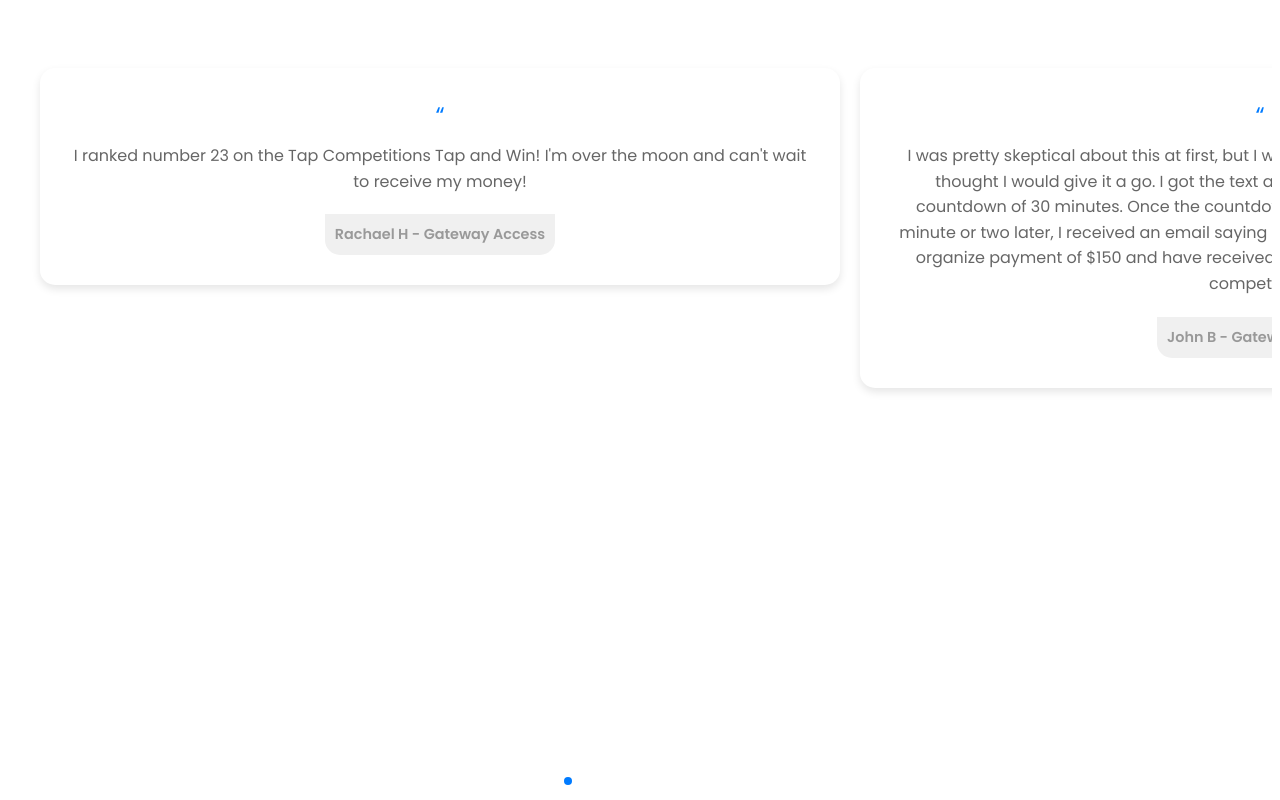
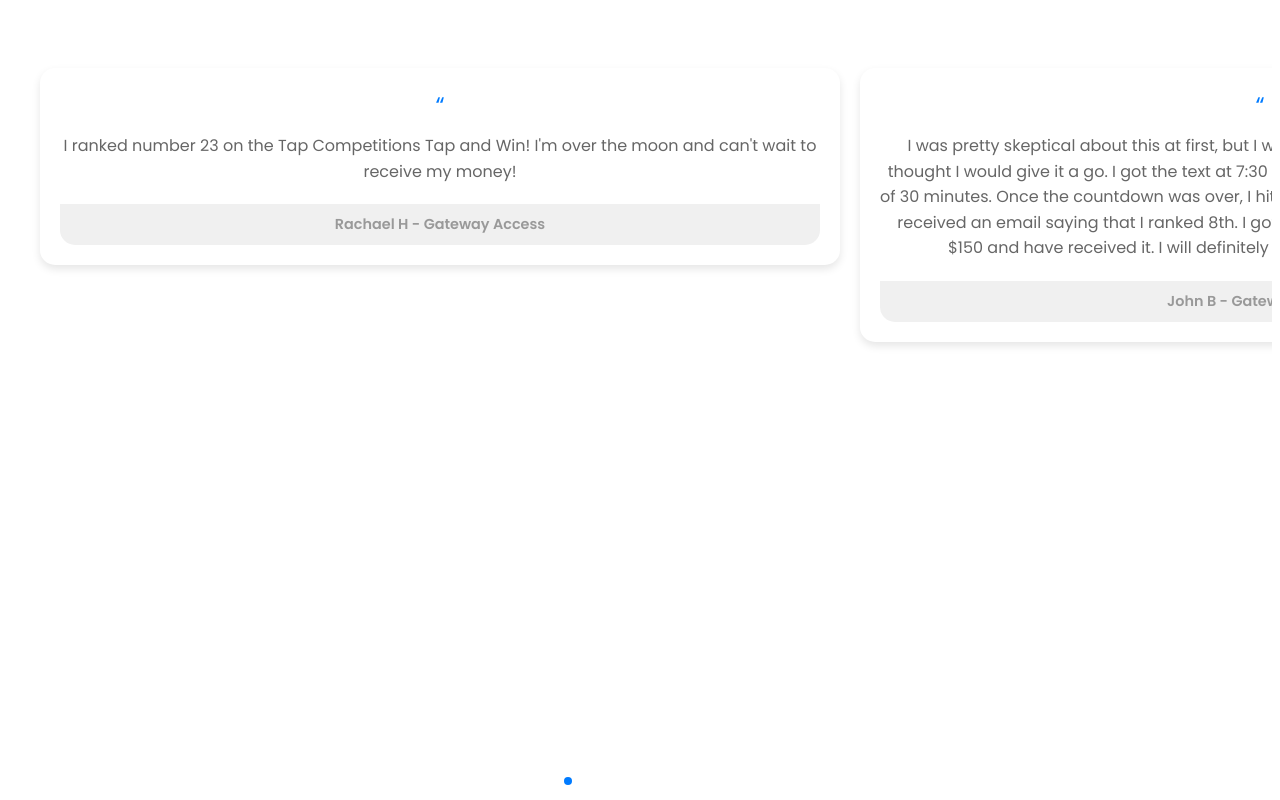
Before and after one commit to Tapcompetitions/tap-competitions-testimonials, a plain HTML site: page index.html in a window 1280 px wide. Drawn offline with nearby package versions, Linux system fonts and the light colour scheme.

Commit message:
Update index.html

```diff
--- a/index.html
+++ b/index.html
@@ -3,7 +3,7 @@
 <head>
     <meta charset="UTF-8">
     <meta name="viewport" content="width=device-width, initial-scale=1.0">
-    <title>Testimonials Carousel</title>
+    <title>Isolated Testimonials Carousel</title>
     <link href="https://fonts.googleapis.com/css2?family=Poppins:wght@400;600&display=swap" rel="stylesheet">
     <link rel="stylesheet" href="https://unpkg.com/swiper/swiper-bundle.min.css">
     <style>
@@ -17,14 +17,13 @@
             display: flex;
             flex-direction: column;
             align-items: center;
-            justify-content: center;
         }
 
         /* Testimonial Section Styling */
         #testimonial-carousel #testimonials {
             width: 100%;
             max-width: 1200px;
-            padding: 20px;
+            padding: 20px 20px;
             text-align: center;
             margin: 0 auto;
         }
@@ -32,11 +31,7 @@
         /* Swiper container */
         #testimonial-carousel .swiper-container {
             width: 100%;
-            max-width: 800px;
-            height: auto;
-            display: flex;
-            align-items: center;
-            justify-content: center;
+            max-width: 800px; /* Fixed width for desktop */
             padding: 20px 0;
         }
 
@@ -45,18 +40,17 @@
             background-color: #fff;
             border-radius: 15px;
             box-shadow: 0 4px 8px rgba(0, 0, 0, 0.1);
-            padding: 30px;
+            padding: 20px;
             display: flex;
             flex-direction: column;
-            justify-content: center;
-            align-items: center;
+            justify-content: space-between;
             box-sizing: border-box;
-            text-align: center;
+            margin: 0 auto;
         }
 
         #testimonial-carousel .quote {
             font-size: 1.5em;
-            color: #007BFF; /* Blue color */
+            color: #007BFF; /* Changed to Blue */
             margin-bottom: 10px;
         }
 
@@ -78,13 +72,13 @@
 
         /* Pagination styling */
         #testimonial-carousel .swiper-pagination-bullet {
-            background-color: #fff;
+            background-color: #fff; /* White dots */
             opacity: 1;
             transition: background-color 0.3s;
         }
 
         #testimonial-carousel .swiper-pagination-bullet-active {
-            background-color: #007BFF;
+            background-color: #007BFF; /* Active dot changed to Blue */
         }
     </style>
 </head>
@@ -94,7 +88,7 @@
     <div id="testimonials">
         <div class="swiper-container">
             <div class="swiper-wrapper">
-                <!-- Testimonials -->
+                <!-- Full Testimonials without shortening -->
                 <div class="swiper-slide">
                     <div class="quote">“</div>
                     <div class="text">I ranked number 23 on the Tap Competitions Tap and Win! I'm over the moon and can't wait to receive my money!</div>
@@ -146,7 +140,8 @@
                     <div class="author">Sarah A - Gateway Access</div>
                 </div>
             </div>
-            <!-- Pagination -->
+
+            <!-- Pagination only -->
             <div class="swiper-pagination"></div>
         </div>
     </div>
```
